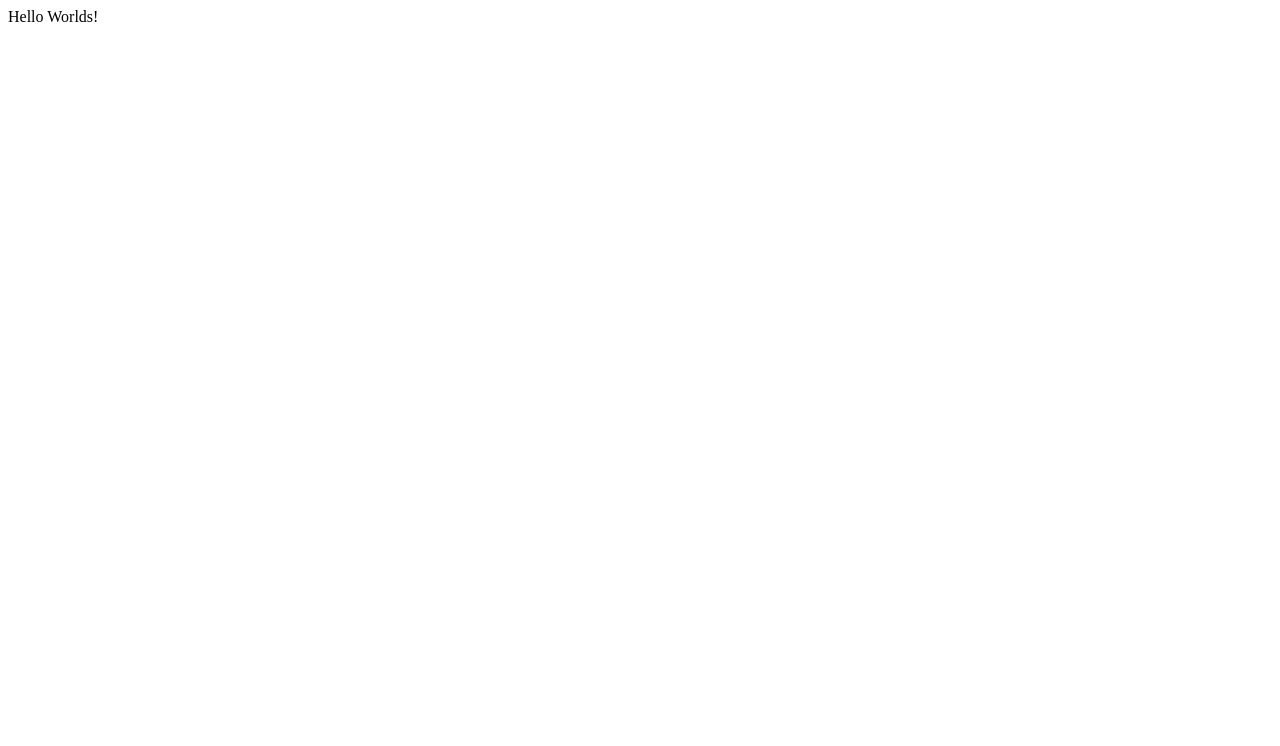
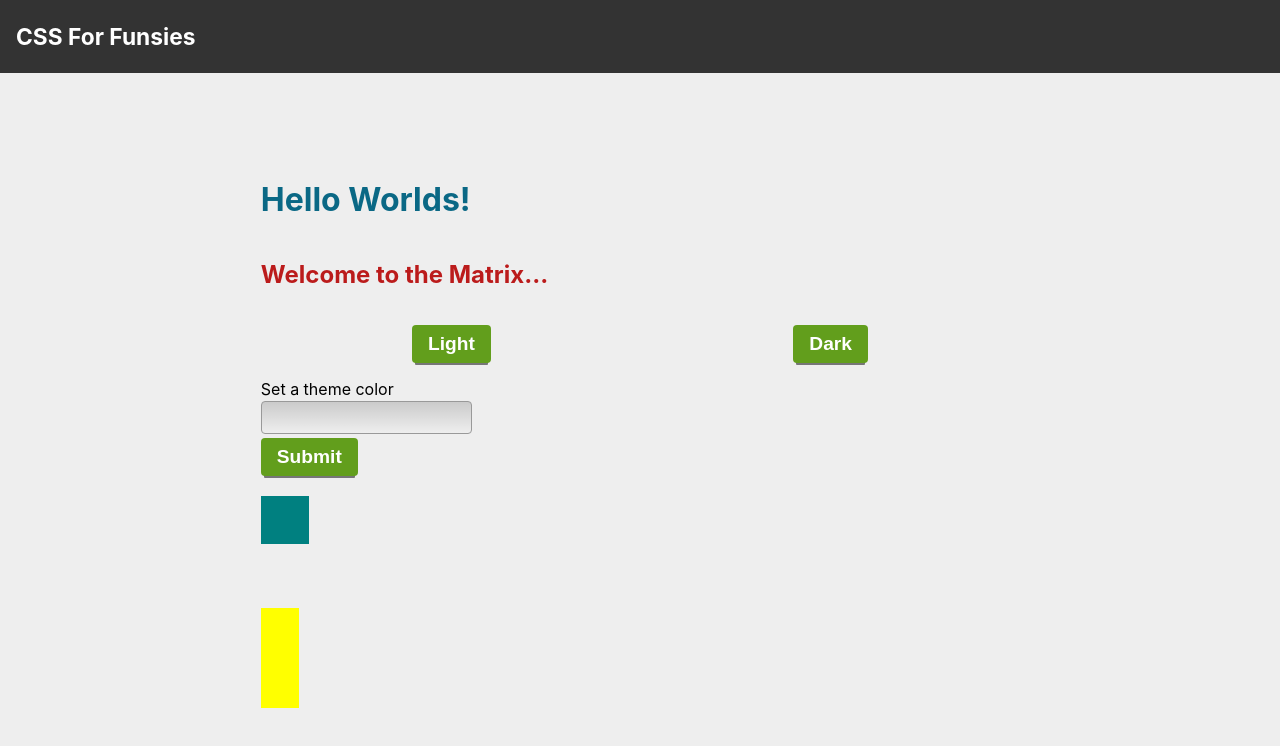
Before and after one commit to commodoretyler/project-alpha, a React app: page / in a window 1280 px wide. Shown: the top 746 px of the page. Built offline with nearby package versions, Linux system fonts and the light colour scheme.

Commit message:
CSS vars

```diff
--- a/src/App.tsx
+++ b/src/App.tsx
@@ -1,9 +1,57 @@
-import React from 'react';
+import React, { useState } from 'react';
+import './styles/app.css';
 
 const App: React.FC = () => {
+  const [theme, setTheme] = useState('');
+  const [themeColor, setThemeColor] = useState('');
+
+  const handleThemeChange = (theme: string) => {
+    setTheme(theme);
+  };
+
+  const changeTheme = () => {
+    document.documentElement.style.setProperty('--main-bg-color', themeColor);
+  };
 
   return (
-    <div>Hello Worlds!</div>
+    <div>
+      <header className="header">
+        <span className="title">
+          CSS For Funsies
+        </span>
+      </header>
+      <div className={`${theme} container`}>
+        <h1>
+          Hello Worlds!
+        </h1>
+
+        <h2>
+          Welcome to the Matrix...
+        </h2>
+
+        <div className="theme-buttons">
+          <button onClick={() => handleThemeChange('light') } className="btn btn-light">Light</button>
+          <button onClick={() => handleThemeChange('dark') }className="btn bnt-dark">Dark</button>
+        </div>
+
+        <div>
+          <label>
+            Set a theme color
+          </label>
+          <input onChange={(e) => setThemeColor(`#${e.target.value}`)} type="text" />
+          <button className="btn" onClick={changeTheme}>Submit</button>
+        </div>
+
+        <div style={{margin: '2rem 0'}}>
+          <span className="animate" />
+        </div>
+
+        <div className="gurd">
+
+        </div>
+      </div>
+    </div>
+
   );
 };
 
--- /dev/null
+++ b/src/styles/app.css
@@ -0,0 +1,141 @@
+@import url(./theme.css);
+
+:root {
+  --main-bg-color: #eee;
+  --main-text-color: #0a6885;
+
+  --header-height: 65px;
+}
+
+body {
+  font-family: -apple-system, BlinkMacSystemFont, 'Segoe UI', Roboto, Oxygen, Ubuntu, Cantarell, 'Open Sans', 'Helvetica Neue', sans-serif;
+  background-color: var(--main-bg-color);
+}
+
+h1 {
+  /*color: var(--main-text-color);*/
+  color: var(--main-text-color, --theme-title);
+}
+
+h2 {
+  color: var(--secondary-text-color, #bb1b1b);
+  /* color: var(--theme-title, #bb1b1b);*/
+}
+
+.animate {
+  --y: -25;
+  --x: 0;
+  --rotation: 0;
+  --speed: 2;
+}
+
+.animate:hover {
+  --speed: .1;
+  --x: 1;
+  --y: -1;
+  --rotation: -1;
+}
+
+.animate {
+  animation-name: flow-and-shake;
+  animation-duration: calc(var(--speed) * 1s);
+  animation-iteration-count: infinite;
+  animation-timing-function: ease-in-out;
+  background: var(--theme-primary, teal);
+  display: block;
+  height: 3rem;
+  width: 3rem;
+}
+
+@keyframes flow-and-shake {
+  0%, 100% {
+    transform: translate(calc(var(--x) * -1%), calc(var(--y) * -1%))
+      rotate(calc(var(--rotation) * -1deg));
+  }
+  50% {
+    transform: translate(calc(var(--x) * 1%), calc(var(--y) * 1%))
+      rotate(calc(var(--rotation) * 1deg));
+  }
+}
+
+.gurd {
+  --gap: 20;
+  margin-top: calc(var(--gap) * 1px);
+  background: var(--theme-primary, yellow);
+  height: calc(var(--gap) * 5px);
+  width: calc(100% / var(--gap));
+}
+
+
+.btn {
+  background: var(--theme-primary, #629E1C);
+  box-sizing: border-box;
+  border-radius: 4px;
+  border: none;
+  box-shadow: 0 5px 0 -3px rgba(0, 0, 0, .5);
+  color: white;
+  cursor: pointer;
+  display: block;
+  font-size: 1.2rem;
+  font-weight: bold;
+  outline: none;
+  padding: .5rem 1rem;
+}
+
+.container {
+  background:
+    linear-gradient(
+      to top,
+      rgba(0, 0, 0, 0.25),
+      rgba(0, 0, 0, 0.75)
+    )
+    var(--theme-bg, --main-bg-color);
+  display: flex;
+  flex-direction: column;
+  margin: 10% auto;
+  max-width: 60%;
+  padding: 2rem;
+}
+
+.theme-buttons {
+  display: flex;
+  justify-content: space-around;
+  margin: 1rem auto;
+  width: 100%;
+}
+
+.header {
+  background: #333333;
+  display: flex;
+  align-items: center;
+  height: var(--header-height);
+  left: 0;
+  padding: .25rem 1rem;
+  position: fixed;
+  top: 0;
+  width: 100%;
+}
+
+.title {
+  color: white;
+  font-weight: bolder;
+  font-size: calc(var(--header-height) * .35);
+}
+
+label {
+  display: block;
+  margin-bottom: .125rem;
+}
+input {
+  background: linear-gradient(
+    to top,
+    rgba(0, 0, 0, 0),
+    rgba(0, 0, 0, 0.15)
+  );
+  border: 1px solid #999999;
+  border-radius: 4px;
+  color: #333333;
+  display: block;
+  margin-bottom: .25rem;
+  padding: .5rem 1rem;
+}
--- /dev/null
+++ b/src/styles/theme.css
@@ -0,0 +1,11 @@
+.light {
+  --theme-bg: #cccccc;
+  --theme-title: #333333;
+  --theme-primary: #2A56EB;
+}
+
+.dark {
+  --theme-bg: #333333;
+  --theme-title: #cccccc;
+  --theme-primary: #EB532A;
+}
```
